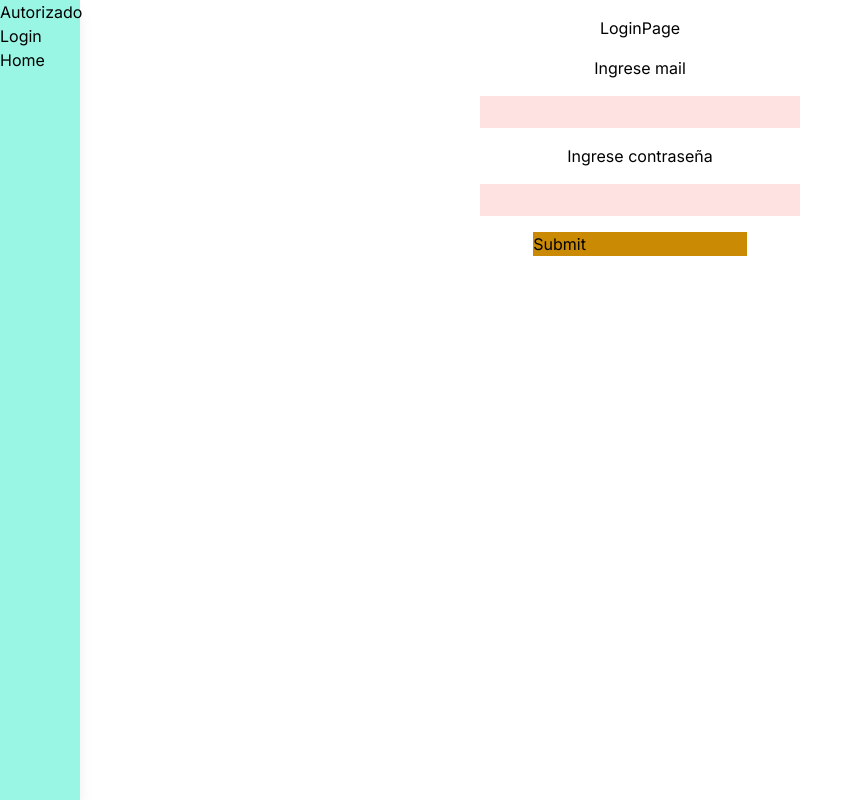
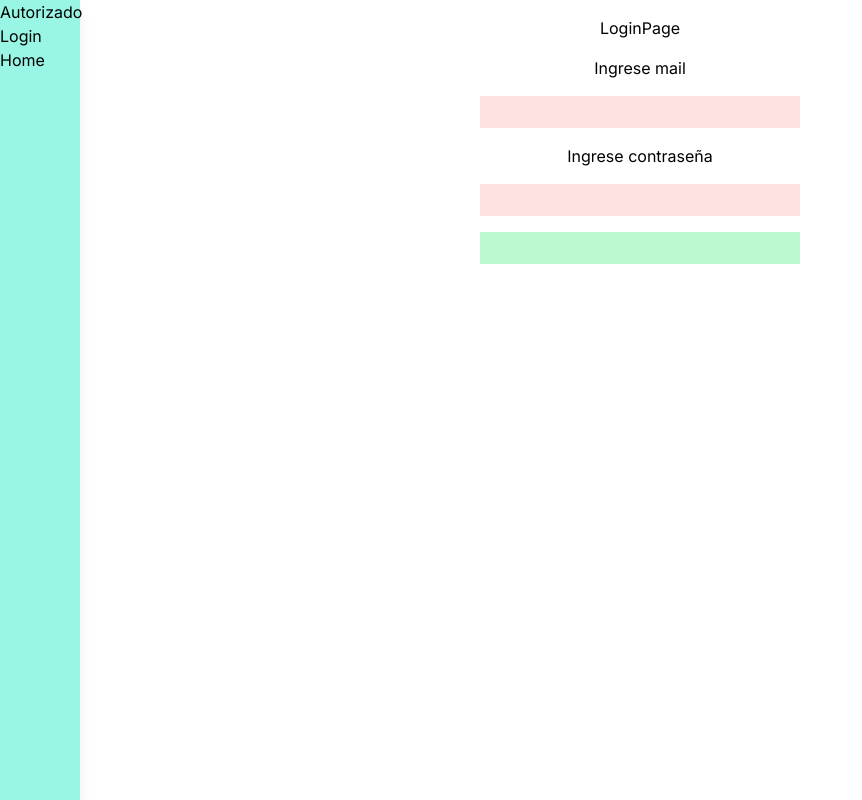
Before and after one commit to proydeia/deia, a Next.js app: page /login in a window 1280 px wide. Shown: the whole page, without its empty margins (0-862 px from the left). Built offline with nearby package versions, Linux system fonts and the light colour scheme.

Commit message:
login basico sin diseño

```diff
--- a/app/login/page.tsx
+++ b/app/login/page.tsx
@@ -1,21 +1,53 @@
+'use client'
 import Navbar from "../navBar";
-import { useState } from 'react'
+import React, { useRef } from 'react'
 export default function LoginPage() {
 
-//falta la funcion para tomar los datos ingresados, investigar useServer/useClient
+
+// //falta la funcion para tomar los datos ingresados, investigar useServer/useClient
+// function handleSubmit(e){
+//     //previene que el navegador recargue la pagina
+//     e.preventDefault();
+
+//     //lee los datos del formulario
+//     const form = e.target;
+//     const formData = new FormData(form);
+
+//     //aca convierto los datos en un JSON
+//     const formJson = Object.fromEntries(formData.entries());
+//     console.log(formJson);
+// }
+
     return (
         <>
             <Navbar />
             <main className="flex justify-center items-center h-full flex-col ">
 
                 <h1 className="p-4 ">LoginPage</h1>
-                <form className="flex flex-col items-center gap-4 w-1/2">
+                <form
+                method="post"
+                className="flex flex-col items-center gap-4 w-1/2"
+
+                onSubmit={(e: React.SyntheticEvent) => {
+                    e.preventDefault();
+                    const target = e.target as typeof e.target & {
+                        email: {value: string };
+                        password: {value: string};
+                    };
+                    const email = target.email.value;
+                    const password = target.password.value;
+
+                    console.log(email);
+                    console.log(password);
+
+                }}
+                >
                     <label>Ingrese mail</label>
-                    <input type="text" className="w-1/2 h-8 bg-red-100 border-none"></input>
+                    <input name="email" type="email" className="w-1/2 h-8 bg-red-100 border-none"></input>
 
                     <label>Ingrese contraseña</label>
-                    <input type="text" className="w-1/2 h-8 bg-red-100 border-none"></input>
-                    <submit type="submit" className="w-1/3 bg-yellow-600">Submit</submit>
+                    <input name="password" type="password" className="w-1/2 h-8 bg-red-100 border-none"></input>
+                    <button type="submit" className="w-1/2 h-8 bg-green-200" />
 
                 </form>
 
--- a/app/page.tsx
+++ b/app/page.tsx
@@ -1,4 +1,3 @@
-import Image from "next/image";
 import Navbar from "./navBar";
 
 
```
